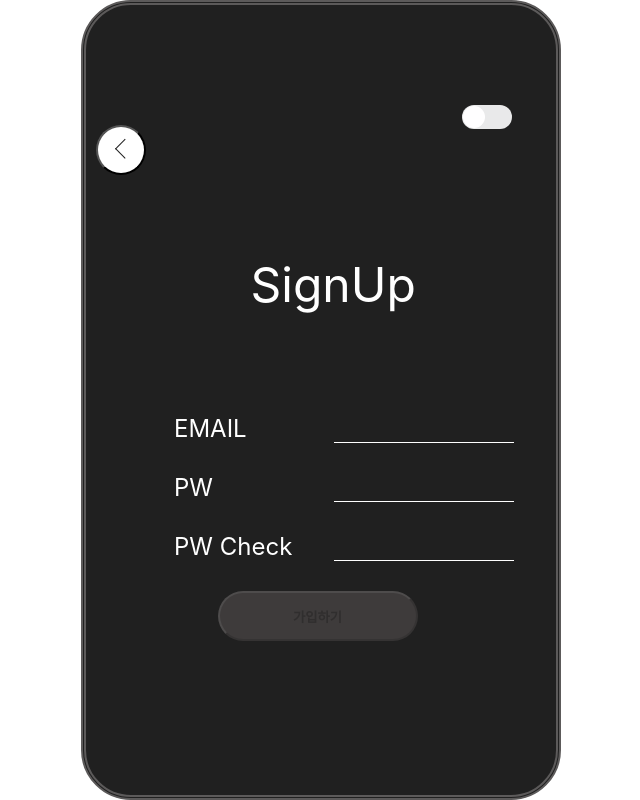
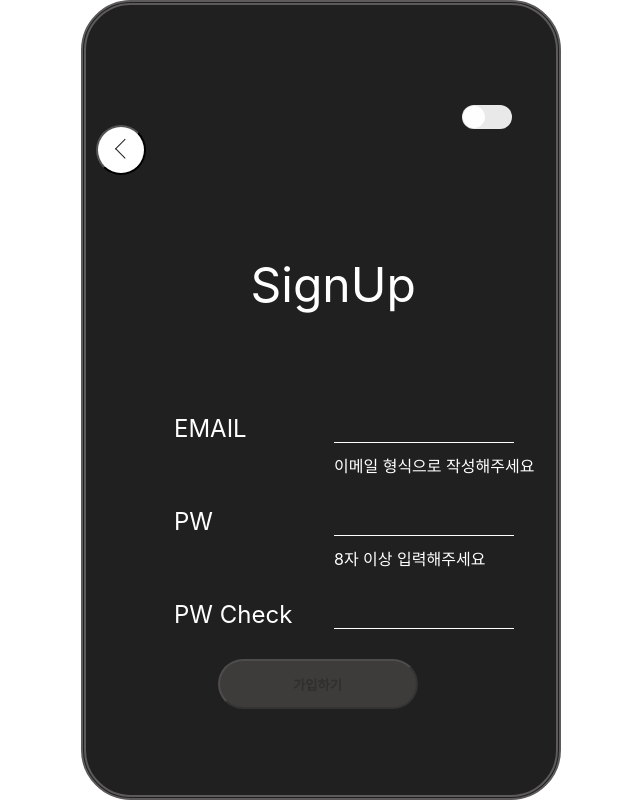
Before and after one commit to minimi61/wanted-pre-onboarding-frontend-fe-1, a React (Create React App) app: page /signUp in a window 1280 px wide. Shown: the whole page, without its empty margins (319-959 px from the left). Built offline with nearby package versions, Linux system fonts and the light colour scheme.

Commit message:
[refac] 회원가입 파생변수

```diff
--- a/src/pages/Login.tsx
+++ b/src/pages/Login.tsx
@@ -6,7 +6,8 @@ import { api,token } from '../api/apis'
 
 const Login = () => {
   const navigate = useNavigate();
-  if(token) navigate('/todo')
+  if (token) navigate('/todo')
+
   const [email, setEmail] = useState('')
   const [pw, setPw] = useState('')
 
--- a/src/pages/SingUp.tsx
+++ b/src/pages/SingUp.tsx
@@ -6,34 +6,32 @@ import { api } from '../api/apis'
 
 const SingUp = () => {
   const navigate = useNavigate();
+
   //이메일,비밀번호확인
   const [email, setEmail] = useState('')
   const [pw, setPw] = useState('')
   const [pwCheck, setPwCheck] = useState('')
 
   //오류메시지
-  const [userEmailError, setUserEmailError] = useState(false);
-  const [pwError, setPwError] = useState(false);
-  const [pwCheckError, setPwCheckError] = useState(false)
+  const isEmailError = !email.includes('@')
+  const isPwError = pw.length<8
+  const pwCheckError = pw !== pwCheck
 
   //이메일
   const onChangeEmail = (e:React.ChangeEvent<HTMLInputElement>) => {
     setEmail(e.target.value)
-    !email.includes('@') ? setUserEmailError(true) : setUserEmailError(false)
   }
   //비밀번호
   const onChangePw = (e:React.ChangeEvent<HTMLInputElement>) => {
     setPw(e.target.value)
-    e.target.value.length < 8 ? setPwError(true) : setPwError(false)
   }
 
   const onChangePwCheck = (e:React.ChangeEvent<HTMLInputElement>) => {
     setPwCheck(e.target.value)
-    pw !== e.target.value? setPwCheckError(true) : setPwCheckError(false)
   }
   const BtnClick = async(e:React.MouseEvent<HTMLButtonElement>) => {
     e.preventDefault()
-    if (email && pw && pwCheck && !userEmailError && !pwError && !pwCheckError) {
+    if (email && pw && pwCheck && !isEmailError && !isPwError && !pwCheckError) {
       try {
         const res = await api.post(`/auth/signup`, { email: email, password: pw })
         if (res.status >= 200) {
@@ -54,7 +52,7 @@ const SingUp = () => {
         <IdTitle>EMAIL</IdTitle>
           <IdInput onChange={onChangeEmail} type="text" />
         </SignUpBox>
-        {userEmailError ? (<ErrorMessage>
+        {isEmailError ? (<ErrorMessage>
             이메일 형식으로 작성해주세요
           </ErrorMessage>) : (null)
           }
@@ -62,7 +60,7 @@ const SingUp = () => {
         <IdTitle >PW</IdTitle>
         <IdInput   onChange={onChangePw} type="password"/>
         </SignUpBox>
-        {pwError ? (<ErrorMessage>
+        {isPwError ? (<ErrorMessage>
             8자 이상 입력해주세요
           </ErrorMessage>) : (null)
           }
@@ -75,7 +73,7 @@ const SingUp = () => {
           </ErrorMessage>) : (null)
           }
     </SignUpContent>
-      {Boolean(email) && Boolean(pw) && Boolean(pwCheck) &&  !userEmailError && !pwError && !pwCheckError?
+      {Boolean(email) && Boolean(pw) && Boolean(pwCheck) &&  !isEmailError && !isPwError && !pwCheckError?
         <SignUpBtn onClick={BtnClick} disabled={false}>가입하기</SignUpBtn>
         :
         <NoSignUpBtn onClick={BtnClick} disabled={true}>가입하기</NoSignUpBtn>
```
